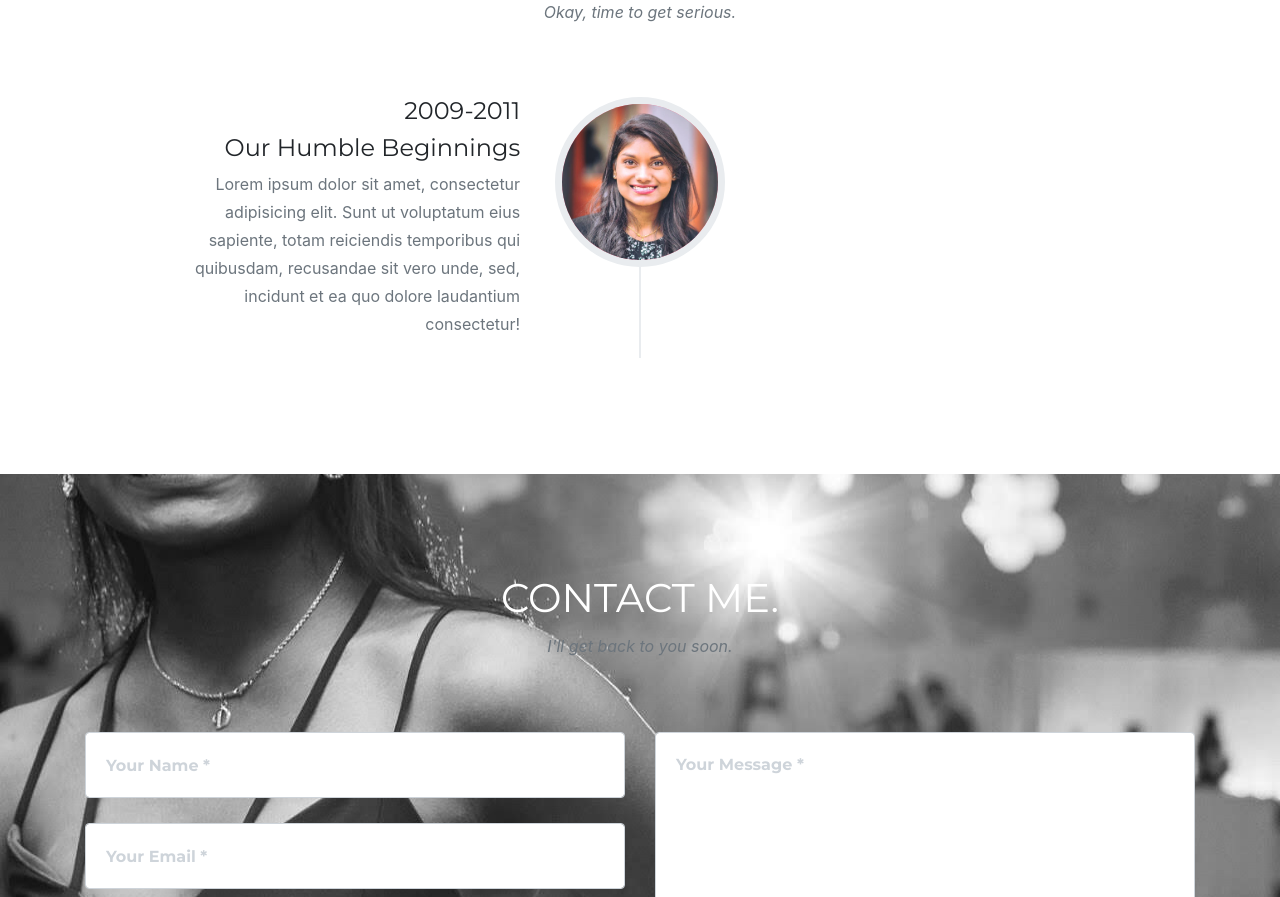
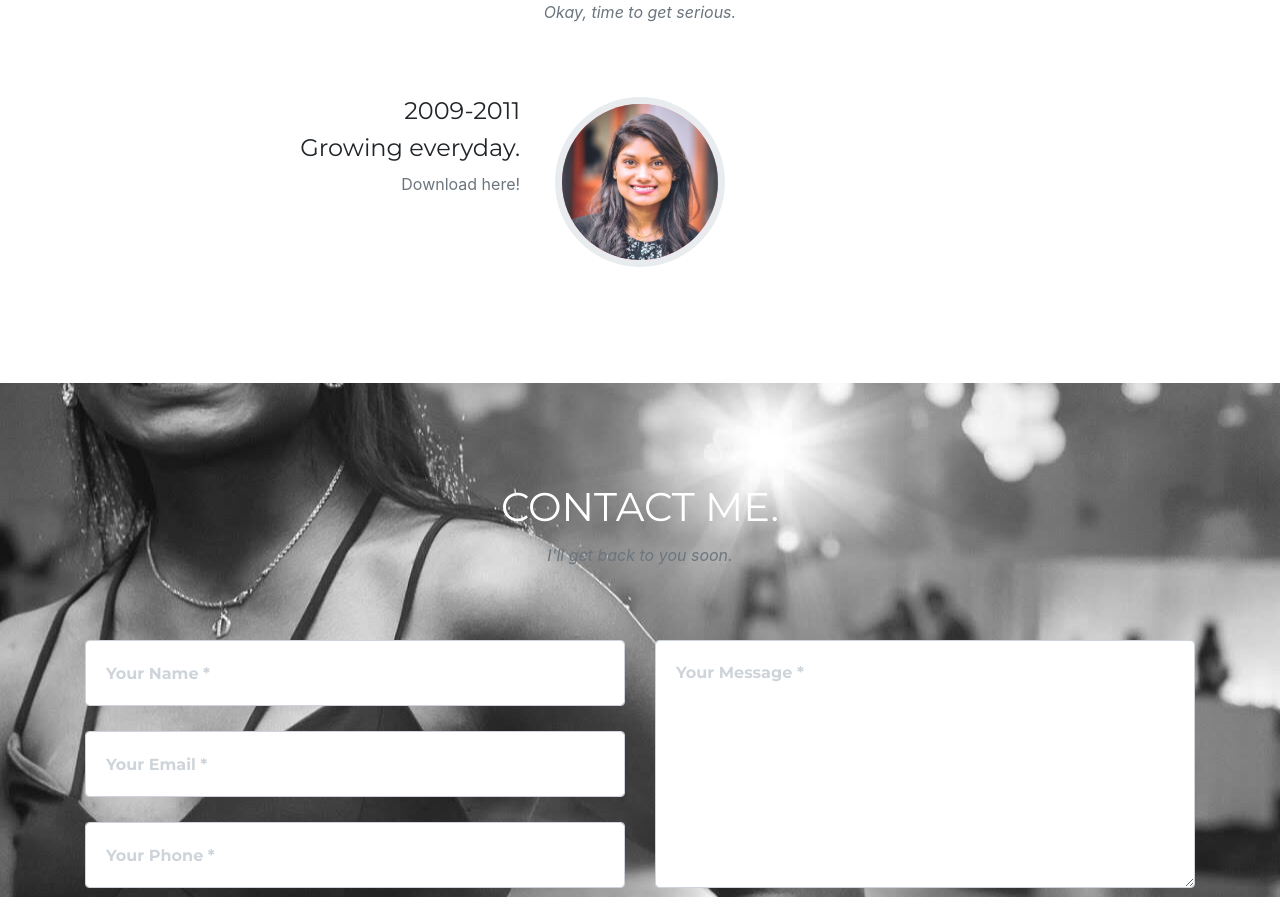
Before and after one commit to deekshitakacham/deekshitakacham.github.io, a website with bundled scripts: page index.html in a window 1280 px wide. Shown: the part 2792-3689 px from the top of the page. Built offline with nearby package versions, Linux system fonts and the light colour scheme; a web font is replaced by a local one.

Commit message:
Add files via upload

```diff
--- a/index.html
+++ b/index.html
@@ -220,10 +220,10 @@
               <div class="timeline-panel">
                 <div class="timeline-heading">
                   <h4>2009-2011</h4>
-                  <h4 class="subheading">Our Humble Beginnings</h4>
+                  <h4 class="subheading">Growing everyday.</h4>
                 </div>
                 <div class="timeline-body">
-                  <p class="text-muted">Lorem ipsum dolor sit amet, consectetur adipisicing elit. Sunt ut voluptatum eius sapiente, totam reiciendis temporibus qui quibusdam, recusandae sit vero unde, sed, incidunt et ea quo dolore laudantium consectetur!</p>
+                  <p class="text-muted">Download here!</p>
                 </div>
               </div>
               </div>
```
